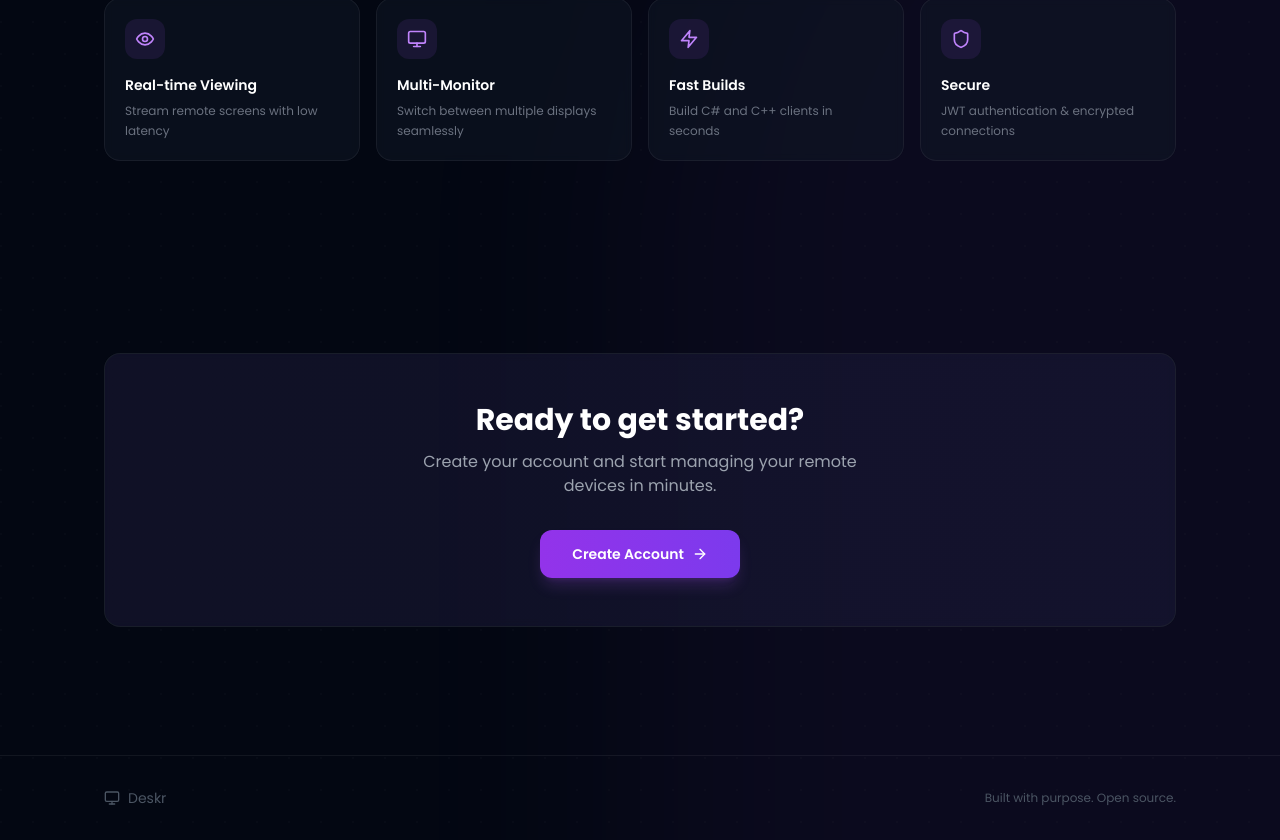
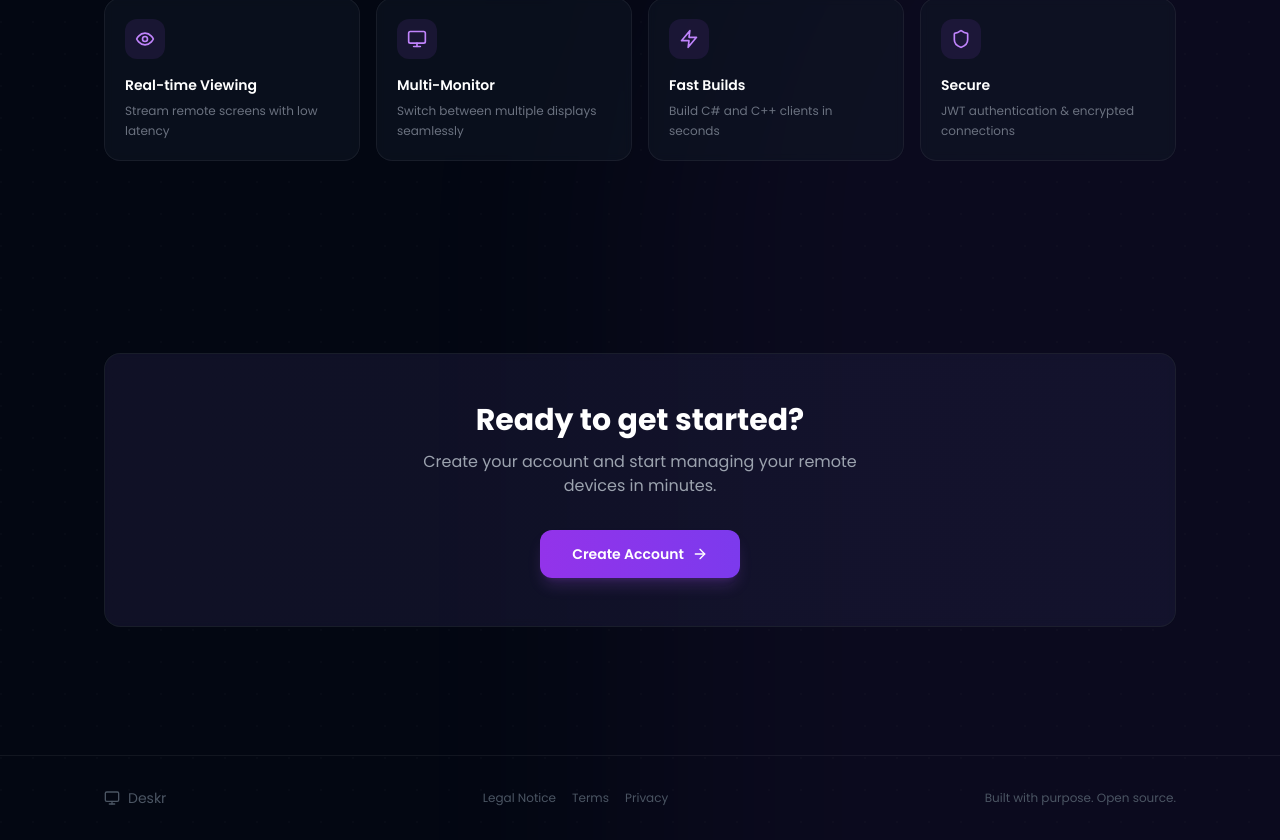
Before and after one commit to nffdev/Deskr, a React (Vite) app in the folder website/Front/: page / in a window 1280 px wide. Shown: the part 1643-2483 px from the top of the page. Built offline with nearby package versions, Linux system fonts and the light colour scheme.

Commit message:
feat(website): added legal links to home footer

```diff
--- a/website/Front/src/routes/Index.jsx
+++ b/website/Front/src/routes/Index.jsx
@@ -141,6 +141,11 @@ export default function Home() {
                         <Monitor className="w-4 h-4 text-gray-600" />
                         <span className="text-sm text-gray-600">Deskr</span>
                     </div>
+                    <div className="flex items-center gap-4 text-xs text-gray-600">
+                        <a href="/legal/notice" className="hover:text-gray-300">Legal Notice</a>
+                        <a href="/legal/terms" className="hover:text-gray-300">Terms</a>
+                        <a href="/legal/privacy" className="hover:text-gray-300">Privacy</a>
+                    </div>
                     <p className="text-xs text-gray-600">Built with purpose. Open source.</p>
                 </div>
             </footer>
```
